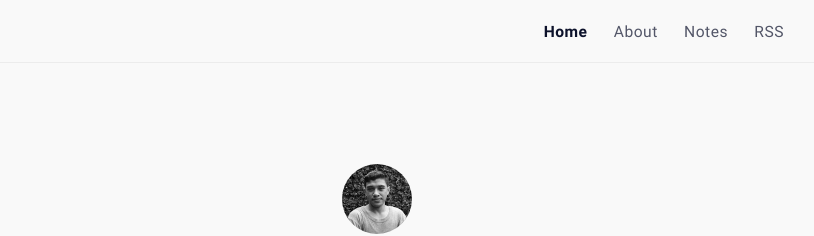
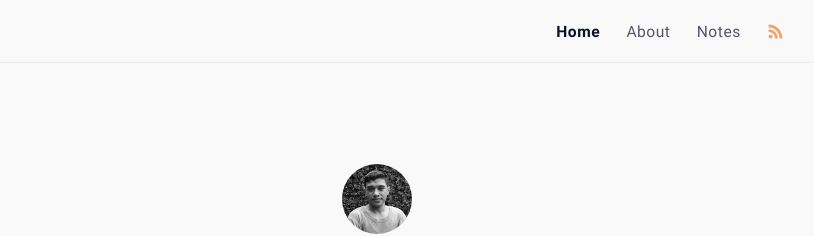
Before and after one commit to piharpi/piharpi.com, a Jekyll site: the page built from index.md, in a window 1280 px wide. Shown: the top 236 px of the page, without its empty margins (263-1077 px from the left). Built offline with Jekyll 4.4.1, drawn with Linux system fonts in a browser that asks for light colours; some web fonts are replaced.

Commit message:
updating rss button style

```diff
--- a/_data/menus.yml
+++ b/_data/menus.yml
@@ -7,6 +7,3 @@
 - title: "Notes"
   url: /notes/
   external: false
-
-- title: "RSS"
-  url: /feed.xml/
--- a/_includes/navbar.html
+++ b/_includes/navbar.html
@@ -27,6 +27,9 @@
             {% endif %}
           {% endif %}
         {% endfor %}
+         <a class="menu-link rss" href="/feed.xml">
+          <svg xmlns='http://www.w3.org/2000/svg' width='17' height='17' viewBox='0 0 512 512' fill='#ED812E'><title>RSS</title><path d='M108.56,342.78a60.34,60.34,0,1,0,60.56,60.44A60.63,60.63,0,0,0,108.56,342.78Z'/><path d='M48,186.67v86.55c52,0,101.94,15.39,138.67,52.11s52,86.56,52,138.67h86.66C325.33,312.44,199.67,186.67,48,186.67Z'/><path d='M48,48v86.56c185.25,0,329.22,144.08,329.22,329.44H464C464,234.66,277.67,48,48,48Z'/></svg>
+         </a>
       </div>
   </nav>
 </header>
--- a/_sass/bangsring/_layout.scss
+++ b/_sass/bangsring/_layout.scss
@@ -99,6 +99,12 @@
 
     &:not(:last-child) {
       margin-right: 5px;
+    }
+
+    &.rss {
+      position: relative;
+      bottom: -3px;
+      outline: none;
     }
 
     @include media-query($on-mobile) {
```
Lines whose indentation alone changed are shown as unchanged.
